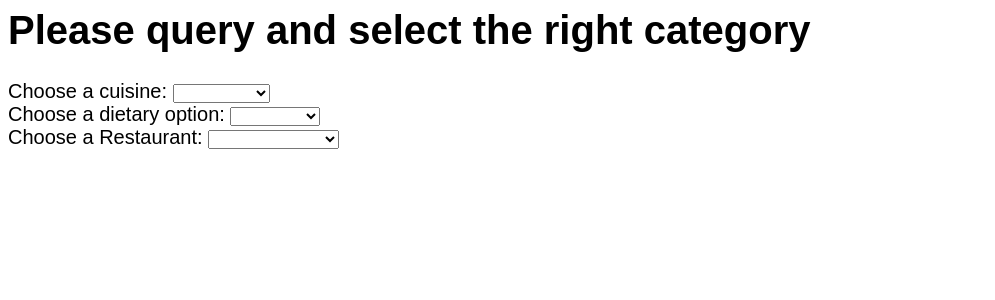
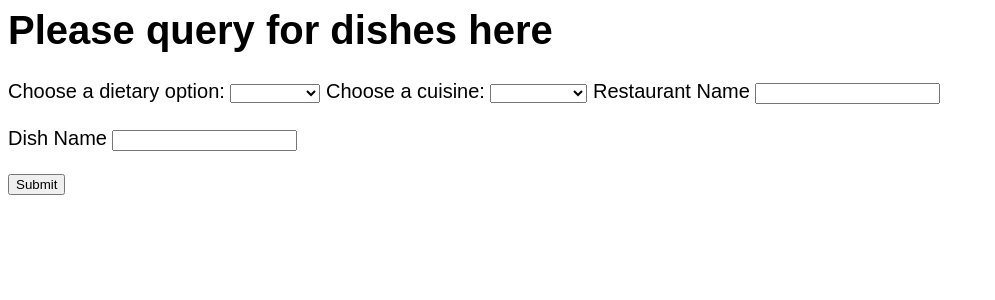
Before and after one commit to Uttara09/DB_Project, a Flask app: template webserver/templates/customer.html in a window 1280 px wide. Shown: the top 300 px of the page, without its empty margins (0-995 px from the left). Run offline with Flask 2, Linux system fonts and the light colour scheme; the template is opened without the code that fills it: most values are stand-ins (such as "Sample title", 1, 10 or a date in 2020); parts of the project's set-up code (start-up, migrations or seed data) failed here and were passed over.

Commit message:
Completed customer query page

```diff
--- a/webserver/templates/customer.html
+++ b/webserver/templates/customer.html
@@ -8,7 +8,7 @@
 
 
 <body>
-  <h1>Please query and select the right category</h1>
+  <h1>Please query for dishes here</h1>
   <!-- <div>{{data}}</div> -->
 
   <!-- <div>
@@ -17,17 +17,7 @@
     {% endfor %}
   </div> -->
   <div>
-    <label for="cars">Choose a cuisine:</label>
-    <select name="cuisines" id="cuisines">
-      <option value=""></option>
-      {% for n in cuisine_data %}
-      <option>{{n}}</option>
-      {% endfor %}
-
-    </select>
-  </div>
-
-  <div>
+    <form action="/action_page.php">
       <label for="cars">Choose a dietary option:</label>
       <select name="dietTags" id="dietTags">
         <option value=""></option>
@@ -35,16 +25,21 @@
         <option>{{n}}</option>
         {% endfor %}
       </select>
-  </div>
 
-  <div>
-    <label for="cars">Choose a Restaurant:</label>
-    <select name="dietTags" id="dietTags">
+      <label for="cars">Choose a cuisine:</label>
+      <select name="cuisines" id="cuisines">
         <option value=""></option>
-      {% for n in restaurant_data %}
+        {% for n in cuisine_data %}
         <option>{{n}}</option>
         {% endfor %}
       </select>
+
+      <label for="rname">Restaurant Name</label>
+      <input type="text" id="rname" name="rname"><br><br>
+      <label for="lname">Dish Name</label>
+      <input type="text" id="dname" name="dname"><br><br>
+      <input type="submit" value="Submit">
+    </form>
   </div>
 
   <!-- <div>
```
Lines whose indentation alone changed are shown as unchanged.
